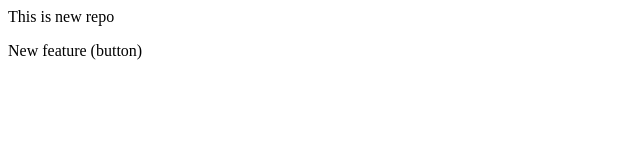
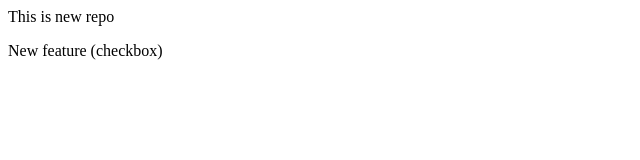
Before and after one commit to Yudhiraa/Localrepo, a plain HTML site: page index.html in a window 1280 px wide. Shown: the full height of the page, 0-640 px from the left. Drawn offline with Linux system fonts and the light colour scheme.

Commit message:
add checkbox

```diff
--- a/index.html
+++ b/index.html
@@ -1,2 +1,2 @@
 <p>This is new repo</p>
-<p> New feature (button)</p>
+<p> New feature (checkbox)</p>
```
